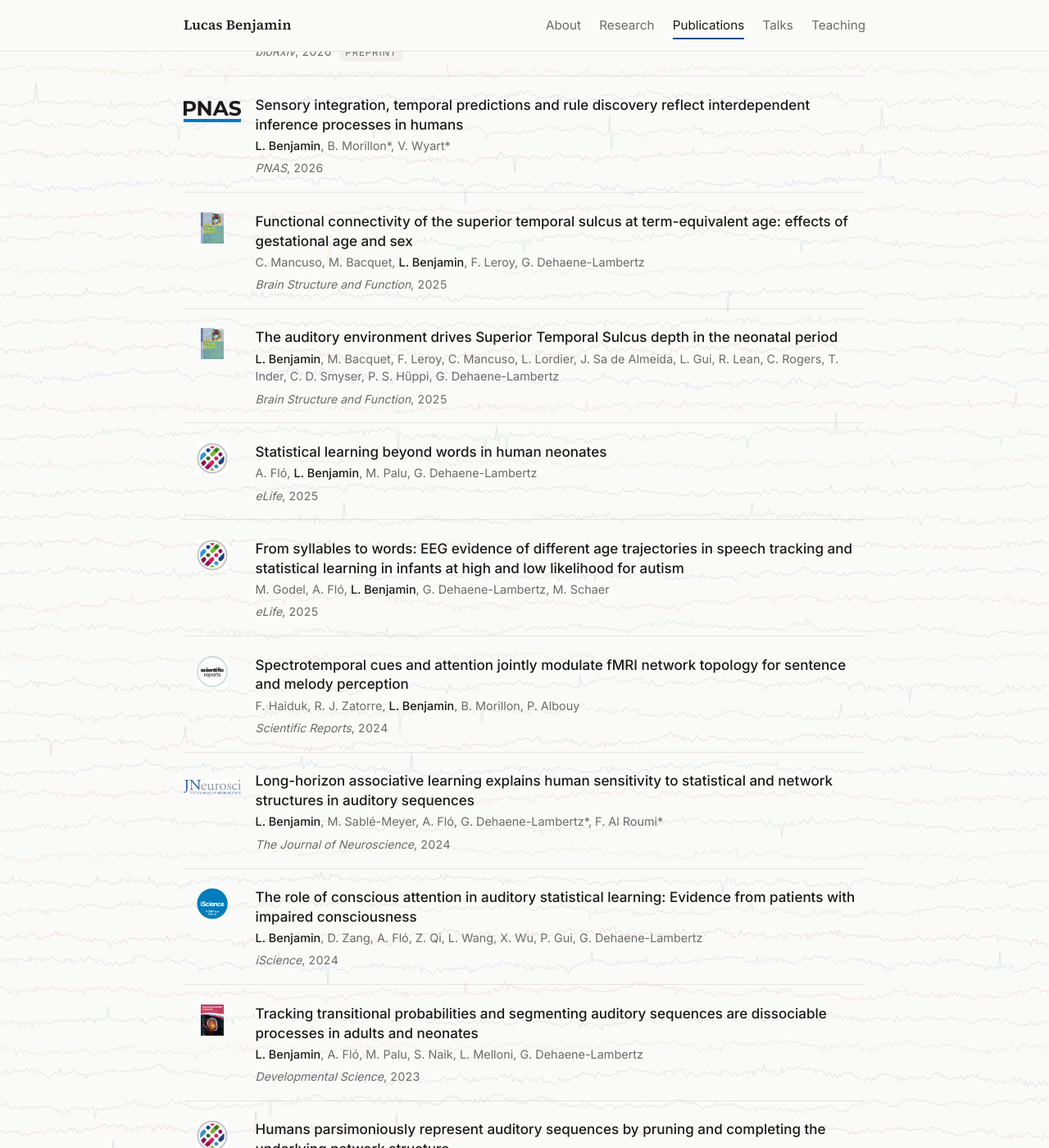
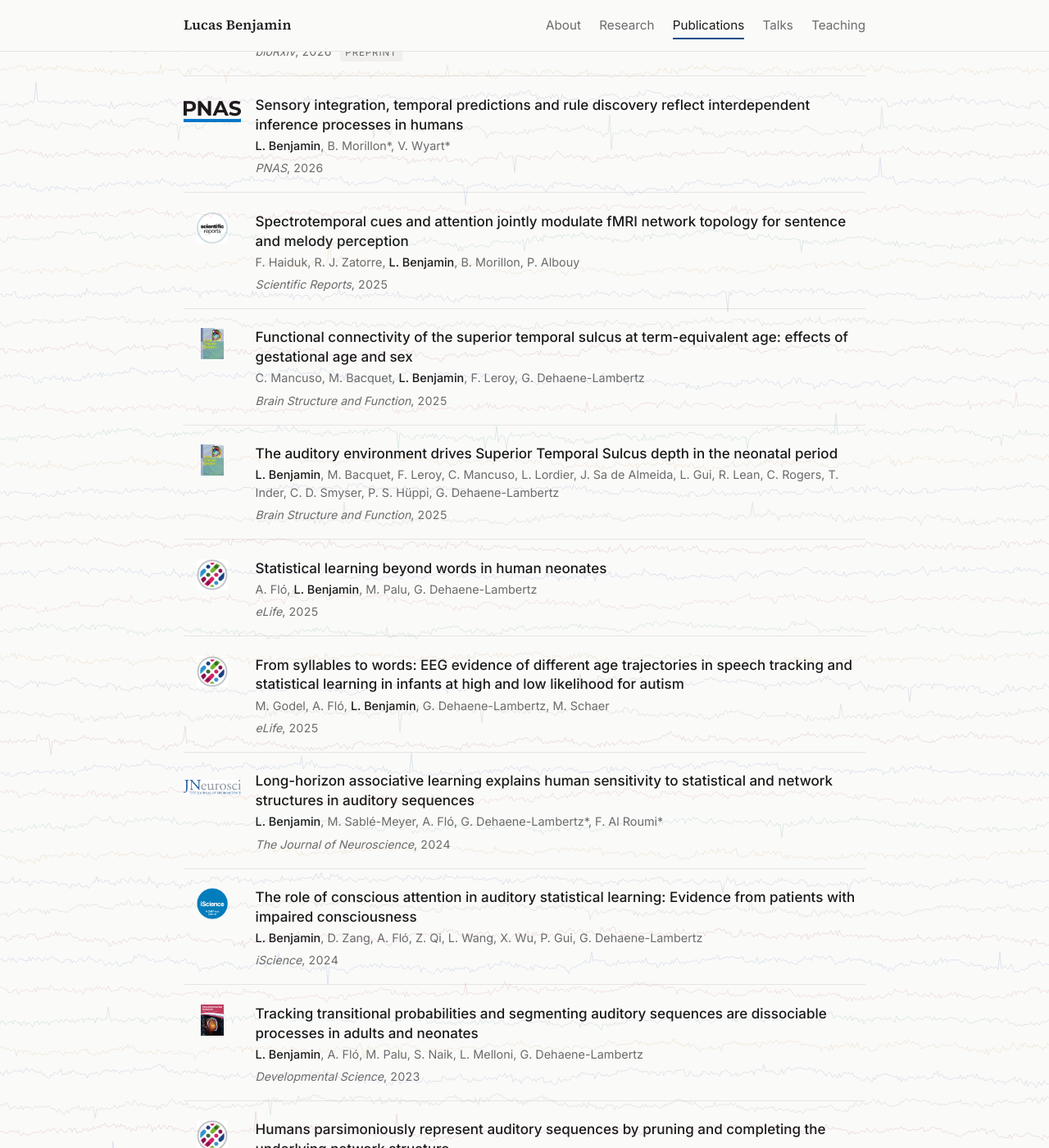
Before and after one commit to LucasWBenjamin/LucasWBenjamin.github.io, a Jekyll site: the page built from publications.md, in a window 1280 px wide and 1400 px high, scrolled down 891 px. Shown: the whole window at 82% size. Built offline with Jekyll 4.4.1, drawn with Linux system fonts in a browser that asks for light colours.

Commit message:
Update publications.yml

```diff
--- a/_data/publications.yml
+++ b/_data/publications.yml
@@ -199,7 +199,7 @@
   pdf: pages/publications/pdf/Mancuso_et_al_BSF2025.pdf
 
 - phase: prephd
-  year: 2024
+  year: 2025
   title: "Spectrotemporal cues and attention jointly modulate fMRI network topology for sentence and melody perception"
   authors:
     - F. Haiduk
```
